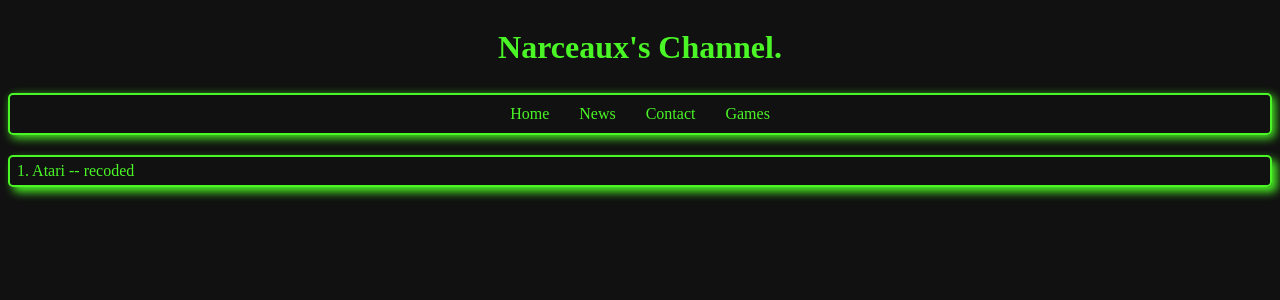
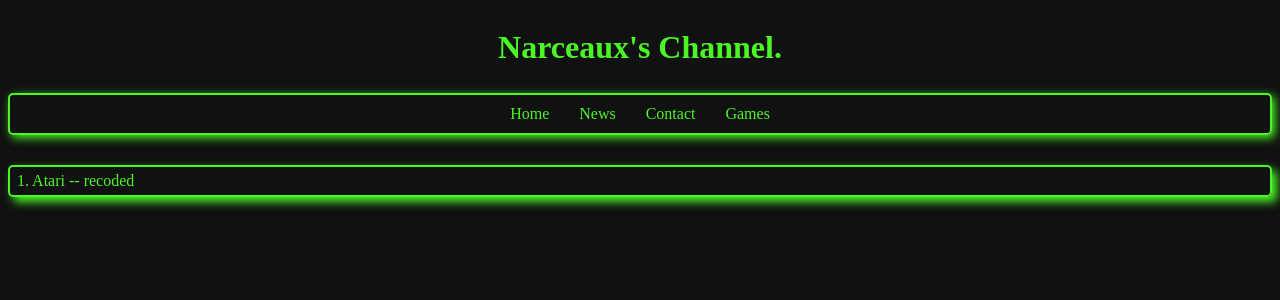
Before and after one commit to sweatshirt0/narceaux, a React (Create React App) app: page /games in a window 1280 px wide. Shown: the top 300 px of the page. Built offline with nearby package versions, Linux system fonts and the light colour scheme.

Commit message:
making space between nav and first game.

```diff
--- a/src/index.css
+++ b/src/index.css
@@ -121,7 +121,7 @@ input:focus {
 	border: 2px solid #4af626;
 	border-radius: 5px;
 	box-shadow: 5px 5px 10px #4af626;
-	top: 20px;
+	top: 30px;
 	padding: 5px;
 }
 
```
